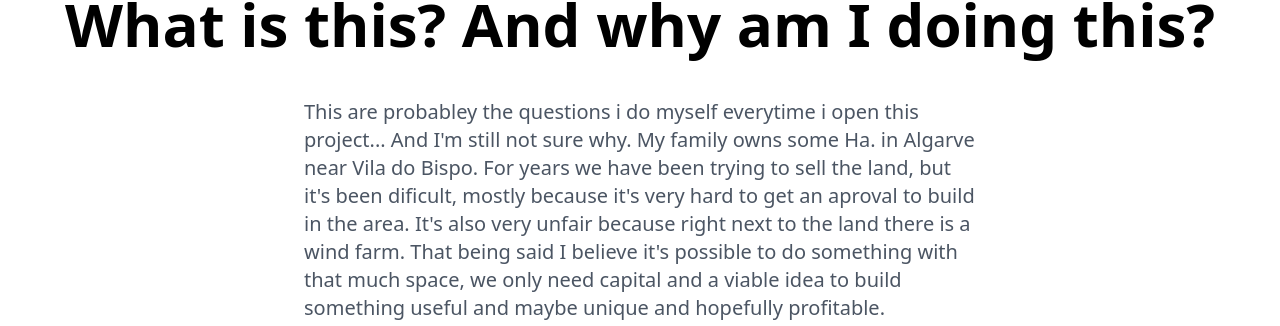
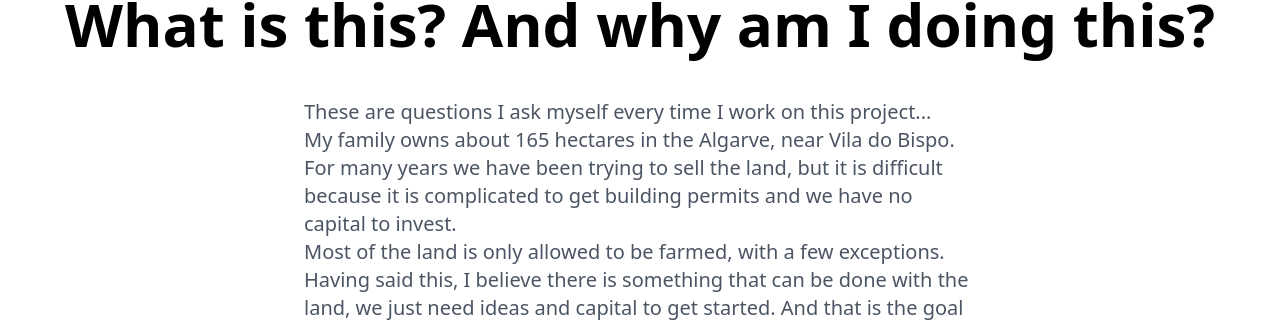
Before and after one commit to TheSacud/Vilabispo, a Next.js app in the folder vilabispo/: page / in a window 1280 px wide. Shown: the part 1106-1432 px from the top of the page. Built offline with nearby package versions, Linux system fonts and the light colour scheme; grey boxes are pictures that could not be loaded.

Commit message:
updated text

```diff
--- a/vilabispo/app/land/page.jsx
+++ b/vilabispo/app/land/page.jsx
@@ -1,4 +1,4 @@
-
+import Image from 'next/image'
 
 function Land() {
   return (
@@ -6,10 +6,11 @@ function Land() {
       <span className="orange_gradient">Land in Vila do Bispo</span>
       <p className="desc tex-center">There are 7 areas that in total are more or less 170 Ha.</p>
       <br className="max-md:hidden"/>
-      <p>We will auction the every Ha. when we accummulate a total of 2M€.
-        In the future i will continue to develop a smart contract to integrate with this project.
-        I'm not sure how it will be implemented. I'm open to sugesttions.</p>
-        UI isn't for me so don't expect to much
+      <p>The actual land area is almost the same as represented on the map.<br />
+      But it can be verified on the official Portuguese government site https://snic.dgterritorio.gov.pt/visualizadorCadastro
+      The following image has the necessary information to obtain the real areas and boundaries of the land
+
+      </p>
     </section>
   )
 }
--- a/vilabispo/app/page.jsx
+++ b/vilabispo/app/page.jsx
@@ -22,11 +22,15 @@ const Home = () => {
         <Map />
         <h1 className="head_text text-center">What is this? And why am I doing this?</h1>
         <br className="max-md:hidden"/>
-        <p className="desc tex-center">This are probabley the questions i do myself everytime i open this project...
-          And I'm still not sure why. My family owns some Ha. in Algarve near Vila do Bispo.
-          For years we have been trying to sell the land, but it's been dificult, mostly because it's very hard to get an aproval to build in the area.
-          It's also very unfair because right next to the land there is a wind farm.
-          That being said I believe it's possible to do something with that much space, we only need capital and a viable idea to build something useful and maybe unique and hopefully profitable.
+        <p className="desc tex-center">
+          These are questions I ask myself every time I work on this project...
+          <br />
+          My family owns about 165 hectares in the Algarve, near Vila do Bispo.
+          <br />
+          For many years we have been trying to sell the land, but it is difficult because it is complicated to get building permits and we have no capital to invest.
+          <br />
+          Most of the land is only allowed to be farmed, with a few exceptions.
+          Having said this, I believe there is something that can be done with the land, we just need ideas and capital to get started. And that is the goal of this project.
         </p>
     </section>
   )
```
